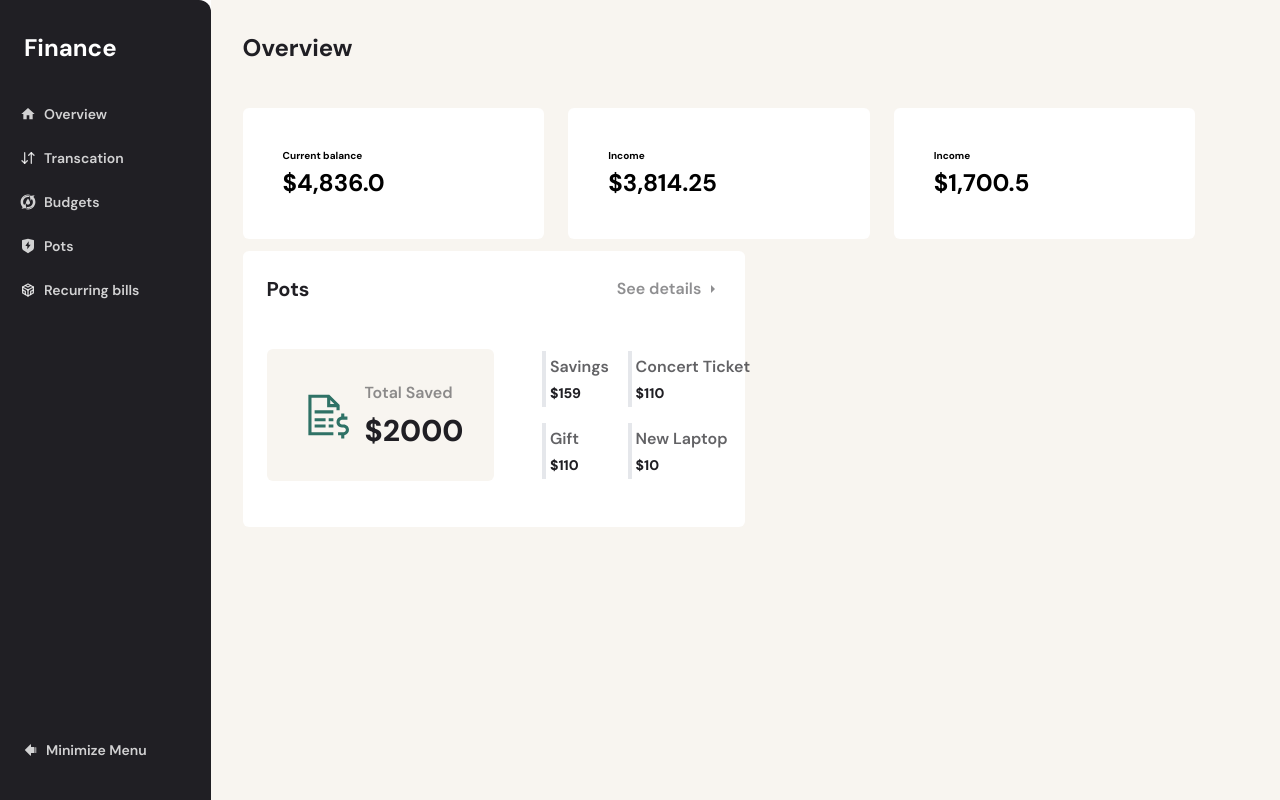
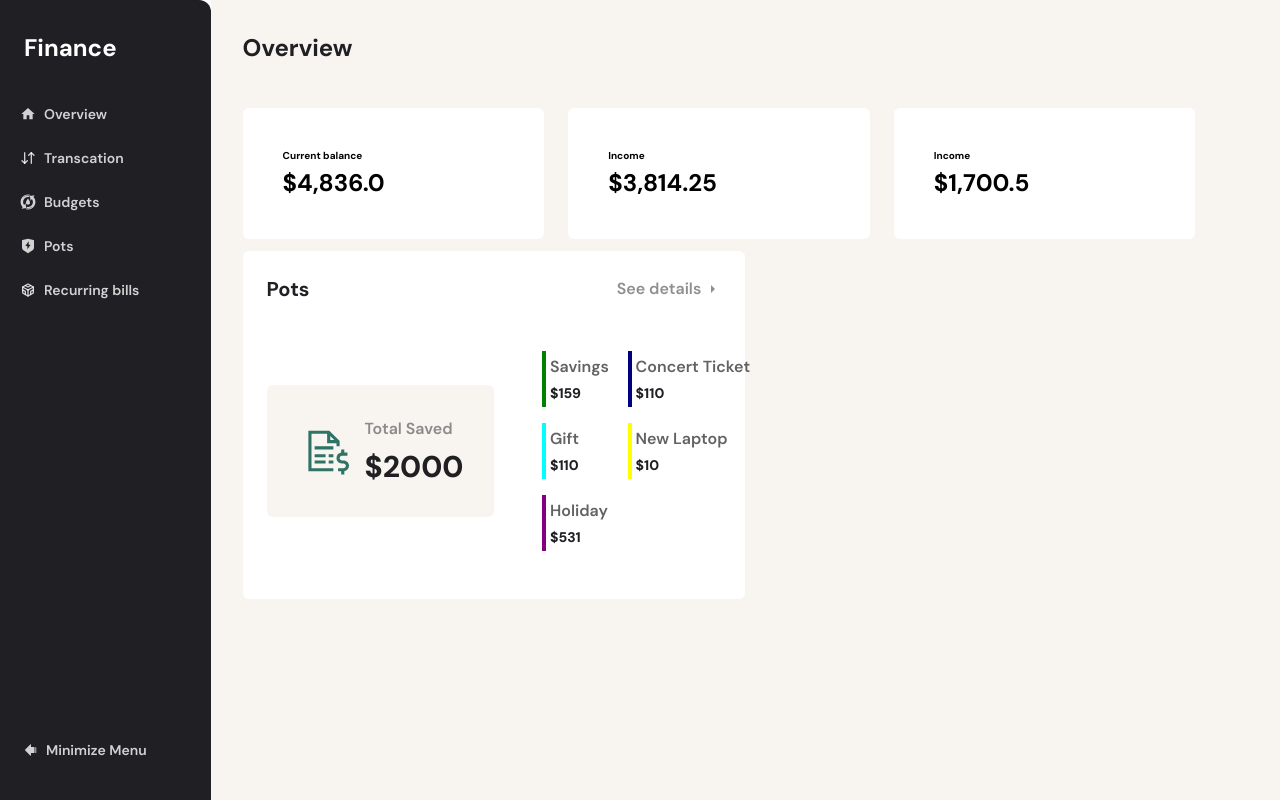
Before and after one commit to SandyAbasman/Personal-finance-app, a React (Vite) app: page / in a window 1280 px wide. Built offline with nearby package versions, Linux system fonts and the light colour scheme.

Commit message:
colors not coming from tailwind

```diff
--- a/src/component/Pot.jsx
+++ b/src/component/Pot.jsx
@@ -2,7 +2,6 @@ import React from 'react'
 import { IoMdArrowDropright } from 'react-icons/io'
 import data from '../utilis/data.json'
 import { LiaFileInvoiceDollarSolid } from 'react-icons/lia'
-import SmallPots from './SmallPots'
 
 export default function Pot() {
   return (
@@ -28,26 +27,18 @@ export default function Pot() {
         </div>
 
         <div className=" w-1/2 h-auto grid gap-4 p-6 grid-cols-2 ">
-          <SmallPots
-            name={data.pots[0].name}
-            total={data.pots[0].total}
-            theme={data.pots[0].theme}
-          />
-          <SmallPots
-            name={data.pots[1].name}
-            total={data.pots[1].total}
-            theme={data.pots[1].theme}
-          />
-          <SmallPots
-            name={data.pots[2].name}
-            total={data.pots[2].total}
-            theme={data.pots[2].theme}
-          />
-          <SmallPots
-            name={data.pots[3].name}
-            total={data.pots[3].total}
-            theme={data.pots[3].theme}
-          />
+          {data.pots.map((pot) => {
+            return (
+              <div
+                key={pot.name}
+                style={{ borderColor: pot.theme }}
+                className={`w-1/2 flex flex-col p-1 justify-between item-start gap-1   border-l-4  `}
+              >
+                <p className="text-blue/70 text-nowrap font-semibold  ">{pot.name}</p>
+                <p className="font-extrabold text-sm  text-blue">${pot.total}</p>
+              </div>
+            )
+          })}
         </div>
       </div>
     </div>
```
